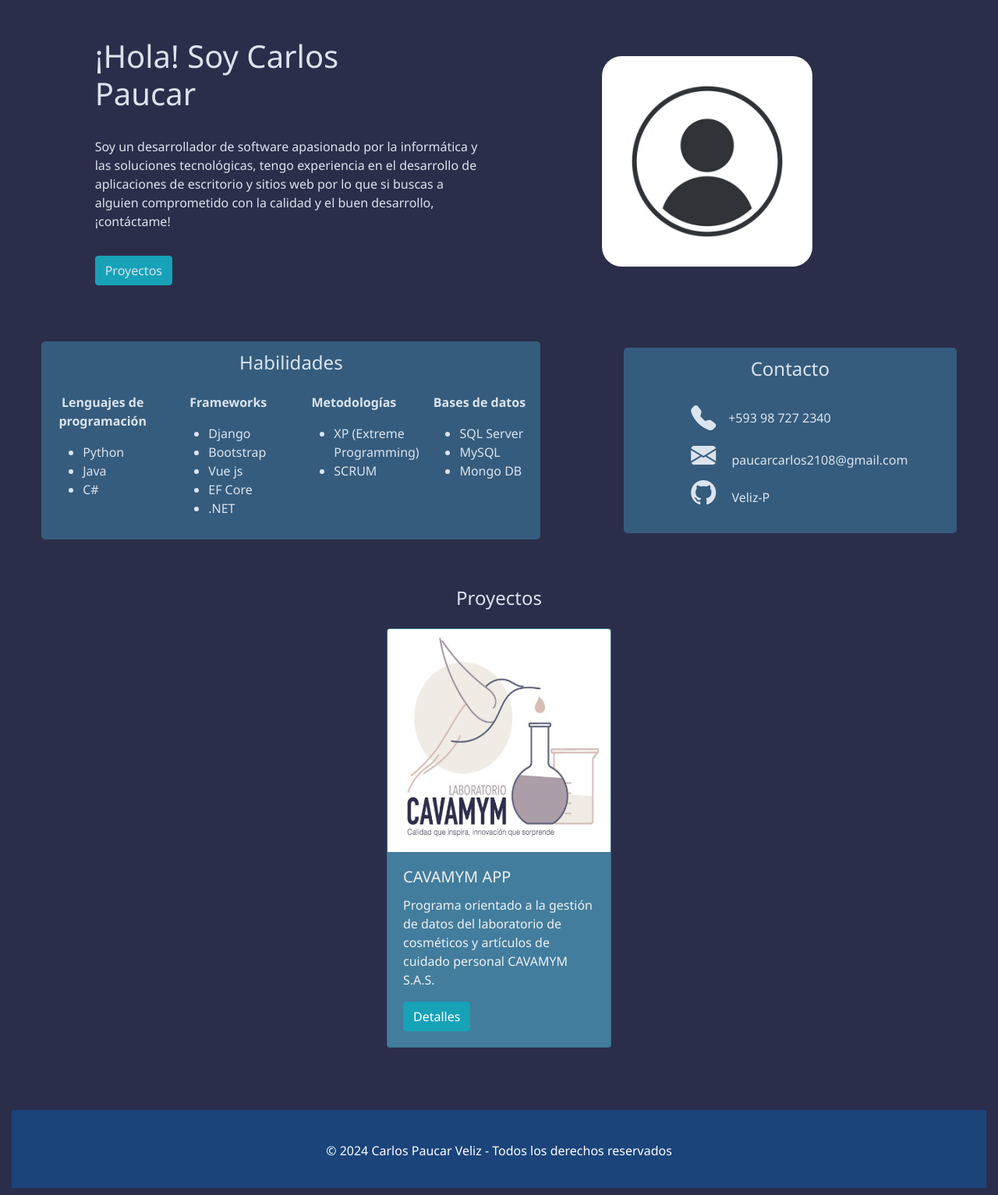
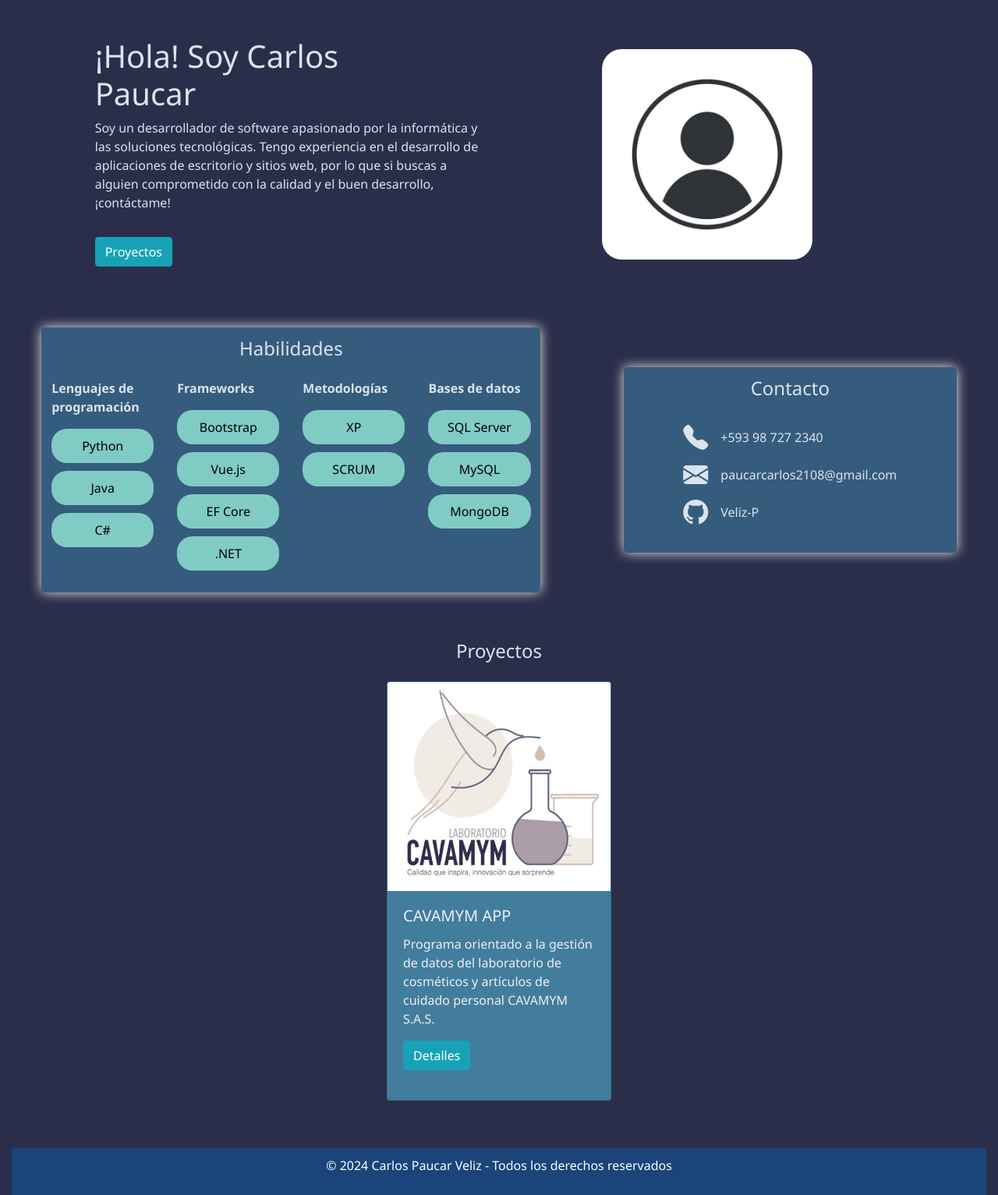
Before and after one commit to Veliz-P/portfolio-web-remoto, a Django app: page / in a window 1280 px wide. Shown: the part 56-1589 px from the top of the page at 78% size. Run offline with Django 5.2, Linux system fonts and the light colour scheme.

Commit message:
style(gui): agregar estilo a elementos de habilidades

```diff
--- a/app/static/app/css/index_styles.css
+++ b/app/static/app/css/index_styles.css
@@ -1,4 +1,48 @@
-body{
-    font-family: "LUCIDA SANS";
-    background-color: aqua;
+body {
+    background-color: #2B2E4A;
+    color: #DBE4EE;
+    font-family: 'Poppins','SEGOE UI', 'LUCIDA SANS';
 }
+
+.nav-links li {
+    margin-right: 1%;
+}
+
+a {
+    color: #DBE4EE;
+    font-weight: 500;
+}
+
+a:hover {
+    color: lightgreen;
+    text-decoration: none;
+}
+
+.habilidades-contacto {
+    opacity: 0;
+    transform: translateY(50px);
+    transition: opacity 0.8s ease-out, transform 0.8s ease-out;
+}
+
+.habilidades-contacto.visible {
+    opacity: 1;
+    transform: translateY(0);
+}
+
+footer {
+    background-color: #1A447A;
+    padding: 10px;
+    text-align: center;
+    margin-top: 20px;
+    color: white;
+}
+
+#habilidades ul li{
+    text-align: center;
+    background-color: #80CBC4;
+    color: black;
+    font-weight: 500;
+    padding: 10px 20px;
+    margin: 10px 0;
+    border-radius: 20px;
+}
--- /dev/null
+++ b/app/static/app/js/index.js
@@ -0,0 +1,13 @@
+document.addEventListener("DOMContentLoaded", function () {
+    let observer = new IntersectionObserver((entries, observer) => {
+        entries.forEach(entry => {
+            if (entry.isIntersecting) {
+                entry.target.classList.add("visible");
+                observer.unobserve(entry.target); // Dejar de observar una vez activado
+            }
+        });
+    }, { threshold: 0.6 }); // Se activa cuando el 50% del elemento es visible
+
+    let habilidadesContacto = document.querySelector(".habilidades-contacto");
+    observer.observe(habilidadesContacto);
+});
--- a/app/templates/index.html
+++ b/app/templates/index.html
@@ -1,4 +1,4 @@
-{%load static%}
+{% load static %}
 <!DOCTYPE html>
 <html lang="en">
 
@@ -6,54 +6,10 @@
     <meta charset="UTF-8">
     <meta name="viewport" content="width=device-width, initial-scale=1.0">
     <title>Portfolio Web Veliz</title>
-
-    <!--<link rel="stylesheet" href="{% static 'app/css/index_styles.css' %}"> -->
-    <link rel="stylesheet" href="https://cdn.jsdelivr.net/npm/bootstrap@4.1.3/dist/css/bootstrap.min.css"
-        integrity="sha384-MCw98/SFnGE8fJT3GXwEOngsV7Zt27NXFoaoApmYm81iuXoPkFOJwJ8ERdknLPMO" crossorigin="anonymous">
+    <link rel="stylesheet" href="https://cdn.jsdelivr.net/npm/bootstrap@4.1.3/dist/css/bootstrap.min.css" integrity="sha384-MCw98/SFnGE8fJT3GXwEOngsV7Zt27NXFoaoApmYm81iuXoPkFOJwJ8ERdknLPMO" crossorigin="anonymous">
     <link rel="stylesheet" href="https://cdn.jsdelivr.net/npm/bootstrap-icons/font/bootstrap-icons.css">
-
-
-    <style>
-        body {
-            background-color: #2B2E4A;
-            color: #DBE4EE;
-            font-family: 'Poppins','SEGOE UI', 'LUCIDA SANS';
-        }
-
-        .nav-links li {
-            margin-right: 1%;
-        }
-
-        a {
-            color: #DBE4EE;
-            font-weight: 500;
-        }
-
-        a:hover {
-            color: lightgreen;
-            text-decoration: none;
-        }
-
-        .habilidades-contacto {
-            opacity: 0;
-            transform: translateY(50px);
-            transition: opacity 0.8s ease-out, transform 0.8s ease-out;
-        }
-
-        .habilidades-contacto.visible {
-            opacity: 1;
-            transform: translateY(0);
-        }
-
-        footer {
-            background-color: #1A447A;
-            padding: 10px;
-            text-align: center;
-            margin-top: 20px;
-            color: white;
-        }
-
-    </style>
+    <link rel="stylesheet" href="{% static 'app/css/index_styles.css' %}">
+    <script src="{% static 'app/js/index.js' %}"></script>
 </head>
 
 <body>
@@ -76,80 +32,70 @@
 
     <div class="container-fluid mt-5">
         <main class="d-flex align-items-center justify-content-center min-vh-100">
-            <div class="row justify-content-center align-items-center text-center text-md-left">
+            <div class="row justify-content-center text-center text-md-left">
                 <div class="col-md-5">
-                    <img class="img-fluid mx-auto d-block" src="{% static 'app/img/img_user_example.jpg' %}" width="300"
-                        height="200" alt="" style="padding: 3%; border-radius:40px">
+                    <img class="img-fluid mx-auto d-block" src="{% static 'app/img/img_user_example.jpg' %}" width="300" height="200" alt="User  Image" style="padding: 3%; border-radius: 40px;">
                 </div>
                 <div class="col-md-5 order-md-first">
-                    <h1 class="fw-bold">¡Hola! Soy Carlos <br>Paucar</h1><br>
-                    <p>Soy un desarrollador de software apasionado por la informática y las soluciones tecnológicas,
-                        tengo experiencia en el desarrollo de aplicaciones de escritorio y sitios web por lo que
-                        si buscas a alguien comprometido con la calidad y
-                        el buen desarrollo, ¡contáctame!</p>
-                    <button class="btn btn-info mt-3" style="font-weight: 500;"><a href="#proyectos">Proyectos</a></button>
+                    <h1 class="fw-bold">¡Hola! Soy Carlos <br>Paucar</h1>
+                    <p>Soy un desarrollador de software apasionado por la informática y las soluciones tecnológicas. Tengo experiencia en el desarrollo de aplicaciones de escritorio y sitios web, por lo que si buscas a alguien comprometido con la calidad y el buen desarrollo, ¡contáctame!</p>
+                    <a href="#proyectos" class="btn btn-info mt-3" style="font-weight: 500;">Proyectos</a>
                 </div>
             </div>
         </main>
 
         <section class="habilidades-contacto">
             <div class="row mt-5 justify-content-center align-items-center">
-                <!-- Habilidades -->
-                <div class="col-10 col-md-6 d-flex flex-column align-items-center mt-4"
-                    style="background-color: #355C7D; padding:1%; border-radius:5px">
+                <div class="col-10 col-md-6 d-flex flex-column align-items-center mt-4" id="habilidades" style="background-color: #355C7D; padding: 1%; border-radius: 5px; box-shadow: 0px 0px 15px rgb(242, 237, 237);">
                     <h4 class="fw-bold text-center">Habilidades</h4>
-                    <!--<img class="d-block" src="{% static 'app/img/xp_metodologia_img.jpg' %}"-->
-                    <div class="row">
-                        <div class="col-6 col-md-3 mt-3 d-flex flex-column">
+                    <div class="row justify-content-center">
+                        <div class="col-5 col-md-3 mt-3">
                             <b class="text-center">Lenguajes de programación</b>
-                            <ul>
+                            <ul class="list-unstyled">
                                 <li class="mt-3">Python</li>
                                 <li>Java</li>
                                 <li>C#</li>
                             </ul>
                         </div>
-                        <div class="col-6 col-md-3 mt-3 d-flex flex-column">
+                        <div class="col-5 col-md-3 mt-3">
                             <b class="text-center">Frameworks</b>
-                            <ul>
-                                <li class="mt-3">Django</li>
-                                <li>Bootstrap</li>
-                                <li>Vue js</li>
+                            <ul class="list-unstyled">
+                                <li class="mt-3">Bootstrap</li>
+                                <li>Vue.js</li>
                                 <li>EF Core</li>
                                 <li>.NET</li>
                             </ul>
                         </div>
-                        <div class="col-6 col-md-3 mt-3 d-flex flex-column">
+                        <div class="col-5 col-md-3 mt-3">
                             <b class="text-center">Metodologías</b>
-                            <ul>
-                                <li class="mt-3">XP (Extreme Programming)</li>
+                            <ul class="list-unstyled">
+                                <li class="mt-3">XP</li>
                                 <li>SCRUM</li>
                             </ul>
                         </div>
-                        <div class="col-6 col-md-3 mt-3 d-flex flex-column">
+                        <div class="col-5 col-md-3 mt-3">
                             <b class="text-center">Bases de datos</b>
-                            <ul>
+                            <ul class="list-unstyled">
                                 <li class="mt-3">SQL Server</li>
                                 <li>MySQL</li>
-                                <li>Mongo DB</li>
+                                <li>MongoDB</li>
                             </ul>
                         </div>
                     </div>
                 </div>
                 <div class="col-12 col-md-1"></div>
-                <!-- Contacto -->
-                <div class="col-10 col-md-4 d-flex flex-column align-items-center mt-4"
-                    style="background-color:  #355C7D; padding:1%; border-radius:5px">
-                    <h4 class="fw-bold text-center">Contacto</h4>
-                    <ul class="mt-3 ml-4 list-unstyled">
+                <div class="col-10 col-md-4 d-flex flex-column align-items-center mt-5 mt-md-4" style="background-color: #355C7D; padding: 1%; border-radius: 5px; box-shadow: 0px 0px 15px rgb(242, 237, 237);">
+                    <h4 class="fw-bold text-center fs-4 fs-md-3">Contacto</h4>
+                    <ul class="mt-3 list-unstyled">
                         <li class="d-flex align-items-center">
                             <i class="bi bi-telephone-fill mr-3" style="font-size: 2rem;"></i>
                             <a href="tel:+593987272340">+593 98 727 2340</a>
                         </li>
-                        <li>
+                        <li class="d-flex align-items-center">
                             <i class="bi bi-envelope-fill mr-3" style="font-size: 2rem;"></i>
                             <a href="mailto:paucarcarlos2108@gmail.com">paucarcarlos2108@gmail.com</a>
                         </li>
-                        <li>
+                        <li class="d-flex align-items-center">
                             <i class="bi bi-github mr-3" style="font-size: 2rem;"></i>
                             <a href="https://github.com/Veliz-P" target="_blank">Veliz-P</a>
                         </li>
@@ -158,17 +104,15 @@
             </div>
         </section>
 
-        <section class="" id="proyectos">
-            <div class="row mt-5 justify-content-center align-items-center mx-auto">
-                <div class="col-10 col-md-10 d-flex flex-column align-items-center" style="padding: 1%; background-color: #2B2E4A; border-radius:5px">
+        <section id="proyectos">
+            <div class="row mt-5 justify-content-center">
+                <div class="col-10 col-md-10 d-flex flex-column align-items-center" style="padding: 1%; background-color: #2B2E4A; border-radius: 5px;">
                     <h4 class="text-center">Proyectos</h4>
-                    <div class="card mt-3" style="width: 18rem; background-color:#427D9D; color:#F0F0F0">
-                        <img class="card-img-top" src="{% static 'app/img/cavamym_logo.jpg'%}" alt="Card image cap" loading="lazy"
-                        style="width:100%; height:50%">
+                    <div class="card mt-3" style="width: 18rem; background-color: #427D9D; color: #F0F0F0;">
+                        <img class="card-img-top" src="{% static 'app/img/cavamym_logo.jpg' %}" alt="CAVAMYM APP" loading="lazy" style="width: 100%; height: 50%;">
                         <div class="card-body">
                             <h5 class="card-title">CAVAMYM APP</h5>
-                            <p class="card-text">Programa orientado a la gestión de datos del laboratorio de cosméticos y artículos de cuidado
-                                personal CAVAMYM S.A.S.</p>
+                            <p class="card-text">Programa orientado a la gestión de datos del laboratorio de cosméticos y artículos de cuidado personal CAVAMYM S.A.S.</p>
                             <a href="#" class="btn btn-info">Detalles</a>
                         </div>
                     </div>
@@ -176,40 +120,13 @@
             </div>
         </section>
 
-        <div class="row mt-5"></div>
-        <footer>
-            <footer>
-                <p>© 2024 Carlos Paucar Veliz - Todos los derechos reservados</p>
-            </footer>
+        <footer class="mt-5">
+            <p class="text-center">© 2024 Carlos Paucar Veliz - Todos los derechos reservados</p>
         </footer>
 
-        <script src="https://code.jquery.com/jquery-3.3.1.slim.min.js"
-            integrity="sha384-q8i/X+965DzO0rT7abK41JStQIAqVgRVzpbzo5smXKp4YfRvH+8abtTE1Pi6jizo"
-            crossorigin="anonymous"></script>
-        <script src="https://cdn.jsdelivr.net/npm/popper.js@1.14.3/dist/umd/popper.min.js"
-            integrity="sha384-ZMP7rVo3mIykV+2+9J3UJ46jBk0WLaUAdn689aCwoqbBJiSnjAK/l8WvCWPIPm49"
-            crossorigin="anonymous"></script>
-        <script src="https://cdn.jsdelivr.net/npm/bootstrap@4.1.3/dist/js/bootstrap.min.js"
-            integrity="sha384-ChfqqxuZUCnJSK3+MXmPNIyE6ZbWh2IMqE241rYiqJxyMiZ6OW/JmZQ5stwEULTy"
-            crossorigin="anonymous"></script>
-        <script>
-            document.addEventListener("DOMContentLoaded", function () {
-                let observer = new IntersectionObserver((entries, observer) => {
-                    entries.forEach(entry => {
-                        if (entry.isIntersecting) {
-                            entry.target.classList.add("visible");
-                            observer.unobserve(entry.target); // Dejar de observar una vez activado
-                        }
-                    });
-                }, { threshold: 0.6 }); // Se activa cuando el 50% del elemento es visible
-
-                let habilidadesContacto = document.querySelector(".habilidades-contacto");
-                observer.observe(habilidadesContacto);
-            });
-        </script>
-
+        <script src="https://code.jquery.com/jquery-3.3.1.slim.min.js" integrity="sha384-q8i/X+965DzO0rT7abK41JStQIAqVgRVzpbzo5smXKp4YfRvH+8abtTE1Pi6jizo" crossorigin="anonymous"></script>
+        <script src="https://cdn.jsdelivr.net/npm/popper.js@1.14.3/dist/umd/popper.min.js" integrity="sha384-ZMP7rVo3mIykV+2+9J3UJ46jBk0WLaUAdn689aCwoqbBJiSnjAK/l8WvCWPIPm49" crossorigin="anonymous"></script>
+        <script src="https://cdn.jsdelivr.net/npm/bootstrap@4.1.3/dist/js/bootstrap.min.js" integrity="sha384-ChfqqxuZUCnJSK3+MXmPNIyE6ZbWh2IMqE241rYiqJxyMiZ6OW/JmZQ5stwEULTy" crossorigin="anonymous"></script>
     </div>
-
 </body>
-
 </html>
```
